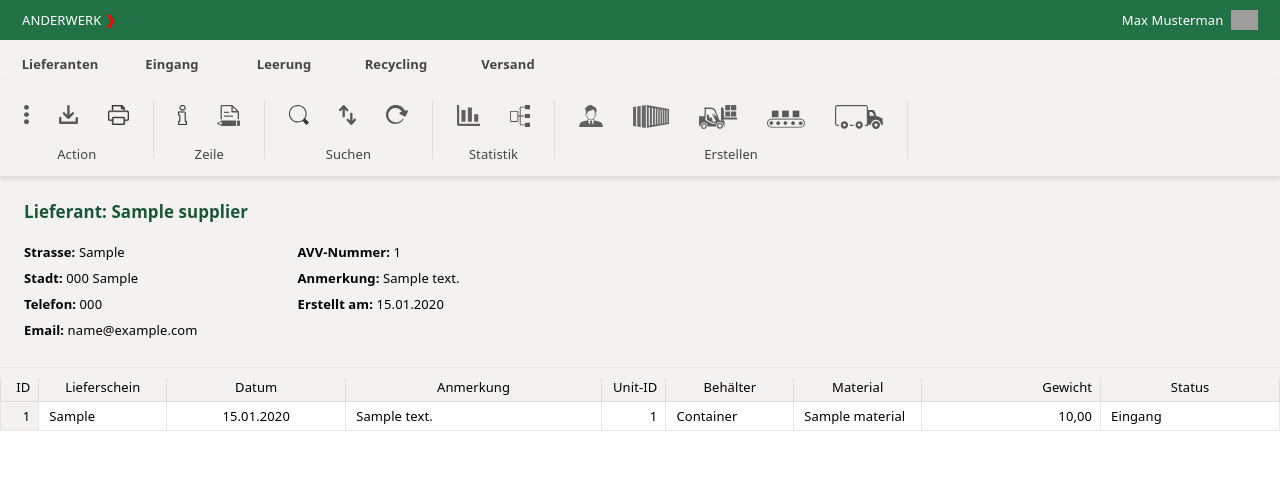
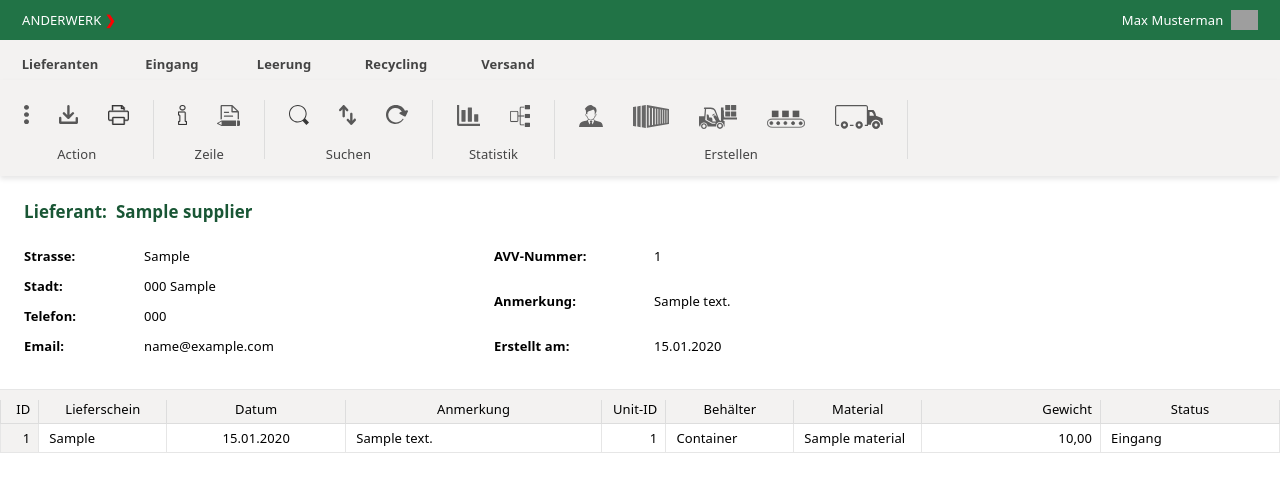
Before and after one commit to mivinkler/recycling, a Django app: page /warenwirtschaft/supplier/1/ in a window 1280 px wide. Shown: the top 492 px of the page. Run offline with Django 5.2, Linux system fonts and the light colour scheme; tables that the repository leaves empty hold one stand-in row (values such as "Sample post"); grey boxes are pictures that could not be loaded.

Commit message:
supplier detail optimierung

```diff
--- a/warenwirtschaft/static/css/styles.css
+++ b/warenwirtschaft/static/css/styles.css
@@ -17,6 +17,7 @@ body {
 a {
   text-decoration: none;
 }
+
 
 /* .flex {
   display: flex;
--- a/warenwirtschaft/static/css/table.css
+++ b/warenwirtschaft/static/css/table.css
@@ -104,7 +104,6 @@ td {
   padding: 20px 0 17px 0;
   background-color: var(--color-gray-100);
   box-shadow: 0 3px 5px rgba(0, 0, 0, 0.1);
-  position: relative;
 }
 
 .table-navi > div {
@@ -328,7 +327,7 @@ td {
   font-size: 1.3em;
   color: var(--color-hero);
   filter: brightness(75%);
-  margin-bottom: 16px;
+  margin-bottom: 24px;
 }
 
 .tform-row {
@@ -384,30 +383,44 @@ td {
 /* ====== Detail ====== */
 
 .entity {
-  padding: 24px;
-  background-color: var(--color-gray-100);
+  padding: 24px 24px 34px;
+  /* background-color: var(--color-gray-100); */
   border-bottom: 1px solid var(--color-gray-200);
-  box-shadow: 0 3px 5px rgba(0, 0, 0, 0.2);
+  box-shadow: 0 3px 5px rgba(0, 0, 0, 0.1);
 }
 
 .entity-wrapper {
   display: flex;
-  gap: 100px;
-  width: 100%;
+  gap: 50px;
 }
 
-.entity-wrapper:nth-child(1) {
-  min-width: 20%;
-}
-.entity-row {
-  line-height: 26px;
-  max-width: 600px;
+.entity-column-first,
+.entity-column-second {
+  display: flex;
+  flex-direction: column;
+  justify-content: space-between;
+  gap: 12px;
 }
 
-.entity-row span:nth-child(1) {
-  min-width: 100px;
+.entity-row {
+  display: flex;
+}
+
+.entity-column-first .entity-value {
+  width: 120px;
   font-weight: bold;
 }
+
+.entity-column-second .entity-value {
+  width: 160px;
+  font-weight: bold;
+}
+
+.entity-item {
+  min-width: 300px;
+  max-width: 500px;
+}
+
 
 
 
--- a/warenwirtschaft/templates/supplier/supplier_detail.html
+++ b/warenwirtschaft/templates/supplier/supplier_detail.html
@@ -7,22 +7,43 @@
 
 {% block content %}
 <section class="entity">
-    <div class="tform-title">Lieferant: {{ supplier.name }}</div>
+    <div class="tform-title"><span>Lieferant:</span> &nbsp;{{ supplier.name }}</div>
     <div class="entity-wrapper">
-        <div>
-            <!-- <div class="entity-row"><span>Lieferant:</span> {{ supplier.name }}</div> -->
-            <div class="entity-row"><span>Strasse:</span> {{ supplier.street }}</div>
-            <div class="entity-row"><span>Stadt:</span> {{ supplier.postal_code }} {{ supplier.city }}</div>
-            <div class="entity-row"><span>Telefon:</span> {{ supplier.phone }}</div>
-            <div class="entity-row"><span>Email:</span> {{ supplier.email }}</div>
+        <div class="entity-column-first">
+            <div class="entity-row">
+                <div class="entity-value">Strasse:</div>
+                <div class="entity-item">{{ supplier.street }}</div>
+            </div>
+            <div class="entity-row">
+                <div class="entity-value">Stadt:</div>
+                <div class="entity-item">{{ supplier.postal_code }} {{ supplier.city }}</div>
+            </div>
+            <div class="entity-row">
+                <div class="entity-value">Telefon:</div>
+                <div class="entity-item">{{ supplier.phone }}</div>
+            </div>
+            <div class="entity-row">
+                <div class="entity-value">Email:</div>
+                <div class="entity-item">{{ supplier.email }}</div>
+            </div>
         </div>
-        <div>
-            <div class="entity-row"><span>AVV-Nummer:</span> {{ supplier.avv_number }}</div>
-            <div class="entity-row"><span>Anmerkung:</span> {{ supplier.note }}</div>
-            <div class="entity-row"><span>Erstellt am:</span> {{ supplier.created_at|date:"d.m.Y" }}</div>
+        <div class="entity-column-second">
+            <div class="entity-row">
+                <div class="entity-value">AVV-Nummer:</div>
+                <div class="entity-item">{{ supplier.avv_number }}</div>
+            </div>
+            <div class="entity-row">
+                <div class="entity-value">Anmerkung:</div>
+                <div class="entity-item">{{ supplier.note }}</div>
+            </div>
+            <div class="entity-row">
+                <div class="entity-value">Erstellt am:</div>
+                <div class="entity-item">{{ supplier.created_at|date:"d.m.Y" }}</div>
+            </div>
         </div>
     </div>
 </section>
+
 
 
 <table class="selectable-table">
```
